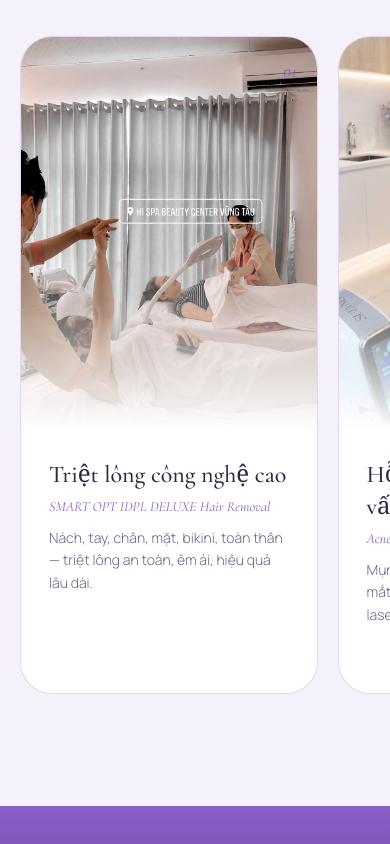
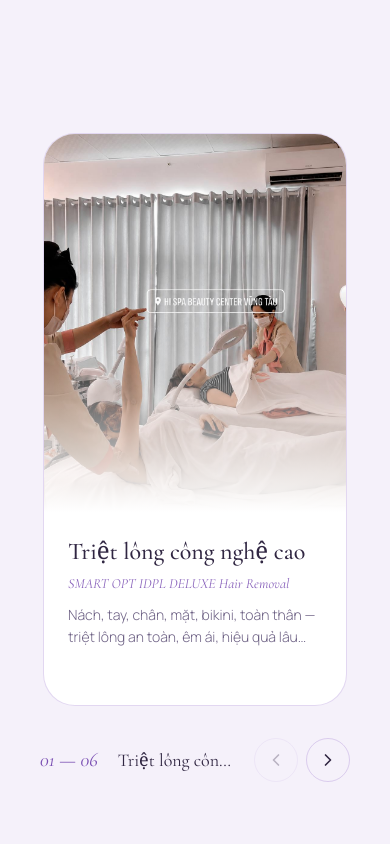
Before and after one commit to dungvt1234/hi-medical-news-website, a Next.js app: page / in a window 390 px wide. Shown: the part 2200-3044 px from the top of the page. Built offline with nearby package versions, Linux system fonts and the light colour scheme.

Commit message:
feat: treatments scroll-driven 3D deck, gallery back to marquee

```diff
--- a/components/Treatments.tsx
+++ b/components/Treatments.tsx
@@ -1,9 +1,7 @@
 'use client';
 
 import { useEffect, useRef } from 'react';
-import Link from 'next/link';
-import { Percent } from 'lucide-react';
-import { SERVICES } from '@/lib/services';
+import TreatmentsDeck from './TreatmentsDeck';
 
 /**
  * Signature Treatments — 6 cards dịch vụ
@@ -52,77 +50,8 @@ export default function Treatments() {
           </div>
         </div>
 
-        {/* Mobile: dải vuốt ngang (snap) · Desktop: lưới 3 cột */}
-        <div className="no-scrollbar -mx-5 flex snap-x snap-mandatory gap-5 overflow-x-auto px-5 pb-4 sm:mx-0 sm:grid sm:grid-cols-2 sm:overflow-visible sm:px-0 sm:pb-0 lg:grid-cols-3">
-          {SERVICES.map((t, i) => (
-            <Link
-              key={t.slug}
-              href={`/dich-vu/${t.slug}`}
-              className={`reveal group block w-[85%] shrink-0 snap-center overflow-hidden rounded-4xl border transition-all duration-700 hover:-translate-y-1.5 hover:shadow-glow sm:w-auto ${
-                t.special
-                  ? 'relative border-gold bg-gradient-to-b from-[#3A2E56] via-[#4A3A6B] to-[#3A2E56] shadow-[0_0_35px_rgba(232,201,90,0.18)] hover:border-[#F3D97A]'
-                  : 'border-luxury bg-night-2 hover:border-rose/40'
-              } ${i % 3 === 1 ? 'lg:mt-10' : ''}`}
-            >
-              {/* ảnh */}
-              <div className="relative aspect-[3/4] overflow-hidden">
-                {/* eslint-disable-next-line @next/next/no-img-element */}
-                <img
-                  src={t.img}
-                  alt={t.name}
-                  loading="lazy"
-                  className="img-zoom h-full w-full object-cover"
-                />
-                <div className="absolute inset-0 bg-gradient-to-t from-night-2 via-transparent to-transparent" />
-                {/* Số thứ tự */}
-                <span className="absolute right-5 top-5 font-heading text-lg italic text-rose-deep/80">
-                  0{i + 1}
-                </span>
-                {/* Badge ưu đãi nổi bật */}
-                {t.special && (
-                  <span className="absolute left-5 top-5 inline-flex items-center gap-1.5 rounded-full bg-gold px-3.5 py-1.5 text-[11px] font-bold uppercase tracking-[0.15em] text-[#302642] shadow-glow">
-                    <Percent className="h-3.5 w-3.5" />
-                    Ưu đãi
-                  </span>
-                )}
-              </div>
-
-              {/* Nội dung */}
-              <div className="p-7">
-                <h3
-                  className={`font-heading text-2xl font-medium transition-colors duration-500 ${
-                    t.special ? 'text-white group-hover:text-gold' : 'text-ink group-hover:text-rose-deep'
-                  }`}
-                >
-                  {t.name}
-                </h3>
-                {t.en && (
-                  <p
-                    className={`mt-1.5 font-heading text-sm italic ${
-                      t.special ? 'text-gold' : 'text-rose-deep/90'
-                    }`}
-                  >
-                    {t.en}
-                  </p>
-                )}
-                <p
-                  className={`mt-2.5 text-sm font-light leading-relaxed ${
-                    t.special ? 'text-[#D8C8F0]' : 'text-ink-light'
-                  }`}
-                >
-                  {t.tagline}
-                </p>
-                <span
-                  className={`mt-5 inline-flex items-center gap-2 text-[11px] font-semibold uppercase tracking-[0.2em] opacity-0 transition-all duration-500 group-hover:opacity-100 ${
-                    t.special ? 'text-gold' : 'text-rose-deep/80'
-                  }`}
-                >
-                  Khám phá <span aria-hidden>→</span>
-                </span>
-              </div>
-            </Link>
-          ))}
-        </div>
+        {/* Deck: cuộn đẩy dải liệu trình 3D */}
+        <TreatmentsDeck />
       </div>
     </section>
   );
--- a/components/GalleryDeck.tsx
+++ b/components/TreatmentsDeck.tsx
@@ -1,30 +1,25 @@
 'use client';
 
 import { useEffect, useRef } from 'react';
+import { useRouter } from 'next/navigation';
+import { Percent } from 'lucide-react';
+import { SERVICES } from '@/lib/services';
 
 /**
- * GalleryDeck — Deck: scroll-driven 3D carousel (theo mẫu Mộc Không fx-deck).
- * - Section cao, pin sticky h-screen; quãng cuộn đẩy dải ảnh chạy ngang.
- * - Ảnh giữa rõ; ảnh ngoài tâm nghiêng rotateY + lùi translateZ + nhỏ + mờ dần.
- * - Điều khiển: cuộn trang, kéo/vuốt ngang, nút ‹ ›. HUD đếm 01—08 + caption.
- * - prefers-reduced-motion: hiện lưới tĩnh, không animation.
- * - Click ảnh → onSelect(i) mở lightbox (do Gallery quản lý).
+ * TreatmentsDeck — Deck: scroll-driven 3D carousel cho khối Liệu trình.
+ * - Section cao, pin sticky h-screen; cuộn trang đẩy dải thẻ chạy ngang.
+ * - Thẻ giữa rõ; thẻ bên nghiêng rotateY + lùi translateZ + mờ dần.
+ * - Điều khiển: cuộn trang, kéo/vuốt ngang, nút ‹ ›. HUD đếm 01—06 + tên dịch vụ.
+ * - Bấm thẻ → sang trang chi tiết (tự chặn click nếu vừa kéo).
+ * - prefers-reduced-motion: lưới tĩnh.
  */
 
-export type DeckImage = { src: string; alt: string; caption: string };
-
 const TUNING = { maxN: 2.2, depth: 340, tilt: 32, shrink: 0.07, fade: 0.38, minOpacity: 0.16 };
-// Mỗi ảnh chiếm ~46vh quãng cuộn
 const VH_PER_CARD = 46;
 
-export default function GalleryDeck({
-  images,
-  onSelect,
-}: {
-  images: DeckImage[];
-  onSelect: (i: number) => void;
-}) {
-  const secRef = useRef<HTMLElement>(null);
+export default function TreatmentsDeck() {
+  const router = useRouter();
+  const secRef = useRef<HTMLDivElement>(null);
   const pinRef = useRef<HTMLDivElement>(null);
   const stageRef = useRef<HTMLDivElement>(null);
   const trackRef = useRef<HTMLDivElement>(null);
@@ -32,6 +27,7 @@ export default function GalleryDeck({
   const captionRef = useRef<HTMLParagraphElement>(null);
   const prevRef = useRef<HTMLButtonElement>(null);
   const nextRef = useRef<HTMLButtonElement>(null);
+  const movedRef = useRef(false);
 
   const reduced =
     typeof window !== 'undefined' &&
@@ -50,12 +46,10 @@ export default function GalleryDeck({
     const N = cards.length;
     if (!N) return;
 
-    // Alias non-null cho các closure (TS không giữ narrowing trong function lồng)
     const secEl: HTMLElement = sec;
     const pinEl: HTMLDivElement = pin;
     const stageEl: HTMLDivElement = stage;
     const trackEl: HTMLDivElement = track;
-
     const prevBtn = prevRef.current;
     const nextBtn = nextRef.current;
 
@@ -77,7 +71,6 @@ export default function GalleryDeck({
     let snapDur = 0;
 
     function measure() {
-      if (!secEl) return;
       const vh = window.innerHeight;
       drive = Math.max(1, secEl.offsetHeight - vh);
       cardW = cards[0].offsetWidth;
@@ -88,7 +81,6 @@ export default function GalleryDeck({
     }
 
     function scrollFrac() {
-      if (!secEl) return 0;
       const sy = window.pageYOffset || document.documentElement.scrollTop || 0;
       const secT = secEl.getBoundingClientRect().top + sy;
       let p = (sy - secT) / drive;
@@ -105,9 +97,8 @@ export default function GalleryDeck({
       const fi = Math.max(0, Math.min(N - 1, Math.round(f * (N - 1))));
       if (fi !== front) {
         front = fi;
-        if (countRef.current)
-          countRef.current.textContent = `0${fi + 1} — 0${N}`;
-        if (captionRef.current) captionRef.current.textContent = images[fi]?.caption ?? '';
+        if (countRef.current) countRef.current.textContent = `0${fi + 1} — 0${N}`;
+        if (captionRef.current) captionRef.current.textContent = SERVICES[fi]?.name ?? '';
         for (let c = 0; c < N; c++) {
           if (c === fi) cards[c].classList.add('is-front');
           else cards[c].classList.remove('is-front');
@@ -179,9 +170,9 @@ export default function GalleryDeck({
       request();
     }
 
-    // Kéo/vuốt: chỉ bắt khi ý định ngang rõ (vuốt dọc vẫn cuộn trang)
     const onDown = (e: PointerEvent) => {
       if (e.button !== 0) return;
+      movedRef.current = false;
       candidate = { x: e.clientX, y: e.clientY, active: false };
     };
     const onMove = (e: PointerEvent) => {
@@ -203,6 +194,7 @@ export default function GalleryDeck({
         }
       }
       if (mode === 'drag') {
+        if (Math.abs(e.clientX - dragStartX) > 8) movedRef.current = true;
         dragFrac = Math.max(0, Math.min(1, dragBase + (dragStartX - e.clientX) / span));
         request();
       }
@@ -246,82 +238,117 @@ export default function GalleryDeck({
     // eslint-disable-next-line react-hooks/exhaustive-deps
   }, [reduced]);
 
+  const goDetail = (slug: string) => (e: React.MouseEvent | React.KeyboardEvent) => {
+    if (movedRef.current) {
+      e.preventDefault();
+      e.stopPropagation();
+      movedRef.current = false;
+      return;
+    }
+    if ('key' in e && e.key !== 'Enter' && e.key !== ' ') return;
+    if ('key' in e) e.preventDefault();
+    router.push(`/dich-vu/${slug}`);
+  };
+
   // Giảm chuyển động: lưới tĩnh
   if (reduced) {
     return (
-      <div className="mx-auto grid max-w-7xl gap-5 px-5 sm:grid-cols-2 sm:px-8 lg:grid-cols-4">
-        {images.map((img, i) => (
+      <div className="grid gap-6 sm:grid-cols-2 lg:grid-cols-3">
+        {SERVICES.map((t) => (
           <button
-            key={img.src}
+            key={t.slug}
             type="button"
-            onClick={() => onSelect(i)}
-            className="group relative aspect-[3/4] overflow-hidden rounded-2xl"
+            onClick={() => router.push(`/dich-vu/${t.slug}`)}
+            className="block overflow-hidden rounded-4xl border border-luxury bg-night-2 text-left"
           >
+            <div className="relative aspect-[3/4] overflow-hidden">
               {/* eslint-disable-next-line @next/next/no-img-element */}
-            <img src={img.src} alt={img.alt} loading="lazy" className="h-full w-full object-cover" />
+              <img src={t.img} alt={t.name} loading="lazy" className="h-full w-full object-cover" />
+            </div>
+            <div className="p-7">
+              <h3 className="font-heading text-2xl font-medium text-ink">{t.name}</h3>
+              <p className="mt-2.5 text-sm font-light leading-relaxed text-ink-light">{t.tagline}</p>
+            </div>
           </button>
         ))}
       </div>
     );
   }
 
-  const secHeight = `calc(100vh + ${images.length * VH_PER_CARD}vh)`;
+  const secHeight = `calc(100vh + ${SERVICES.length * VH_PER_CARD}vh)`;
 
   return (
-    <section ref={secRef} style={{ height: secHeight }} className="relative">
+    <div ref={secRef} style={{ height: secHeight }} className="relative">
       <div ref={pinRef} className="sticky top-0 flex h-screen flex-col justify-center overflow-hidden">
-        {/* Stage 3D */}
         <div ref={stageRef} style={{ perspective: '1200px' }} className="w-full">
           <div ref={trackRef} className="flex w-max gap-5 will-change-transform sm:gap-7">
-            {images.map((img, i) => (
-              <figure
-                key={img.src}
+            {SERVICES.map((t) => (
+              <article
+                key={t.slug}
                 data-deck-card
-                onClick={() => onSelect(i)}
-                onKeyDown={(e) => {
-                  if (e.key === 'Enter' || e.key === ' ') {
-                    e.preventDefault();
-                    onSelect(i);
-                  }
-                }}
-                role="button"
+                onClick={goDetail(t.slug)}
+                onKeyDown={goDetail(t.slug)}
+                role="link"
                 tabIndex={0}
-                aria-label={`${img.alt} — xem ảnh to`}
-                className="group relative h-[52vh] w-[78vw] shrink-0 cursor-pointer overflow-hidden rounded-3xl border border-luxury/40 shadow-card will-change-transform sm:h-[56vh] sm:w-[440px]"
+                aria-label={`${t.name} — xem chi tiết`}
+                className={`group w-[78vw] shrink-0 cursor-pointer overflow-hidden rounded-4xl border transition-colors duration-500 will-change-transform sm:w-[380px] ${
+                  t.special
+                    ? 'border-gold bg-gradient-to-b from-[#3A2E56] via-[#4A3A6B] to-[#3A2E56]'
+                    : 'border-luxury bg-night-2'
+                }`}
               >
+                <div className="relative aspect-[4/5] overflow-hidden">
                   {/* eslint-disable-next-line @next/next/no-img-element */}
                   <img
-                  src={img.src}
-                  alt={img.alt}
-                  loading={i < 2 ? 'eager' : 'lazy'}
+                    src={t.img}
+                    alt={t.name}
+                    loading="lazy"
                     draggable={false}
                     className="h-full w-full select-none object-cover"
                   />
-                <div className="pointer-events-none absolute inset-0 bg-gradient-to-t from-night/70 via-transparent to-transparent" />
-                <figcaption className="pointer-events-none absolute inset-x-0 bottom-0 p-6 text-left">
-                  <p className="font-heading text-2xl font-light text-white sm:text-3xl">{img.caption}</p>
-                  <p className="mt-1 text-xs uppercase tracking-[0.2em] text-white/70">
-                    Hi Medical · {String(i + 1).padStart(2, '0')}
+                  <div className="absolute inset-0 bg-gradient-to-t from-night-2 via-transparent to-transparent" />
+                  {t.special && (
+                    <span className="absolute left-5 top-5 inline-flex items-center gap-1.5 rounded-full bg-gold px-3.5 py-1.5 text-[11px] font-bold uppercase tracking-[0.15em] text-[#302642] shadow-glow">
+                      <Percent className="h-3.5 w-3.5" />
+                      Ưu đãi
+                    </span>
+                  )}
+                </div>
+                <div className="p-6 sm:p-7">
+                  <h3
+                    className={`font-heading text-2xl font-medium ${
+                      t.special ? 'text-white' : 'text-ink'
+                    }`}
+                  >
+                    {t.name}
+                  </h3>
+                  {t.en && (
+                    <p className={`mt-1.5 font-heading text-sm italic ${t.special ? 'text-gold' : 'text-rose-deep/90'}`}>
+                      {t.en}
                     </p>
-                </figcaption>
-              </figure>
+                  )}
+                  <p className={`mt-2.5 line-clamp-2 text-sm font-light leading-relaxed ${t.special ? 'text-[#D8C8F0]' : 'text-ink-light'}`}>
+                    {t.tagline}
+                  </p>
+                </div>
+              </article>
             ))}
           </div>
         </div>
 
-        {/* HUD: đếm + caption + nút */}
+        {/* HUD */}
         <div className="mx-auto mt-8 flex w-full max-w-7xl items-center gap-5 px-5 sm:px-8">
           <span ref={countRef} className="font-heading text-xl italic text-rose-deep">
-            01 — {String(images.length).padStart(2, '0')}
+            01 — 06
           </span>
           <p ref={captionRef} className="min-w-0 flex-1 truncate font-heading text-lg text-ink">
-            {images[0]?.caption ?? ''}
+            {SERVICES[0]?.name ?? ''}
           </p>
           <div className="flex shrink-0 gap-2">
             <button
               ref={prevRef}
               type="button"
-              aria-label="Ảnh trước"
+              aria-label="Liệu trình trước"
               className="flex h-11 w-11 touch-manipulation items-center justify-center rounded-full border border-luxury text-ink transition-all hover:border-rose/60 hover:text-rose-deep disabled:opacity-30"
             >
               <svg width="20" height="20" viewBox="0 0 24 24" fill="none" stroke="currentColor" strokeWidth="2" strokeLinecap="round" strokeLinejoin="round">
@@ -331,7 +358,7 @@ export default function GalleryDeck({
             <button
               ref={nextRef}
               type="button"
-              aria-label="Ảnh sau"
+              aria-label="Liệu trình sau"
               className="flex h-11 w-11 touch-manipulation items-center justify-center rounded-full border border-luxury text-ink transition-all hover:border-rose/60 hover:text-rose-deep disabled:opacity-30"
             >
               <svg width="20" height="20" viewBox="0 0 24 24" fill="none" stroke="currentColor" strokeWidth="2" strokeLinecap="round" strokeLinejoin="round">
@@ -341,6 +368,6 @@ export default function GalleryDeck({
           </div>
         </div>
       </div>
-    </section>
+    </div>
   );
 }
```
Also changed, not shown: components/Gallery.tsx (+112 -28 lines). Lines whose indentation alone changed are shown as unchanged.
